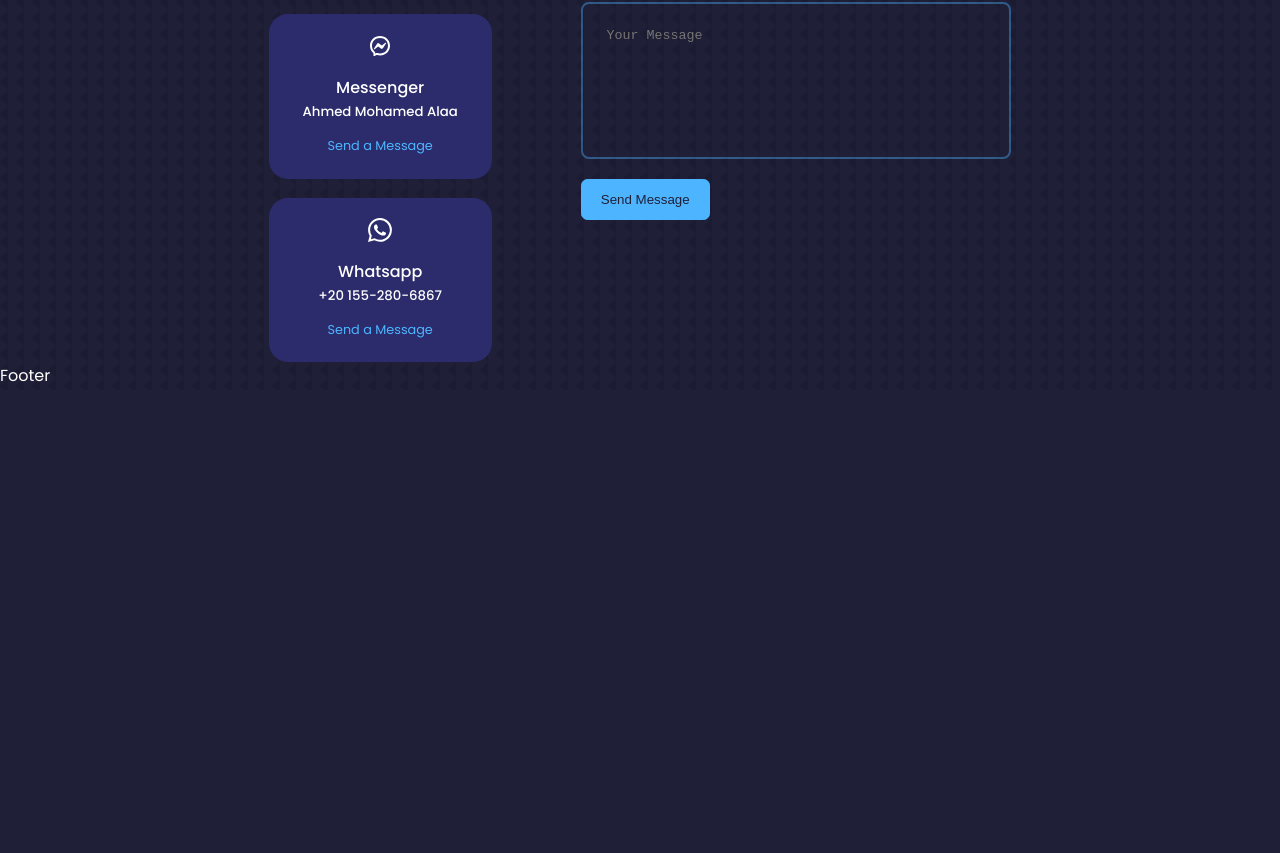
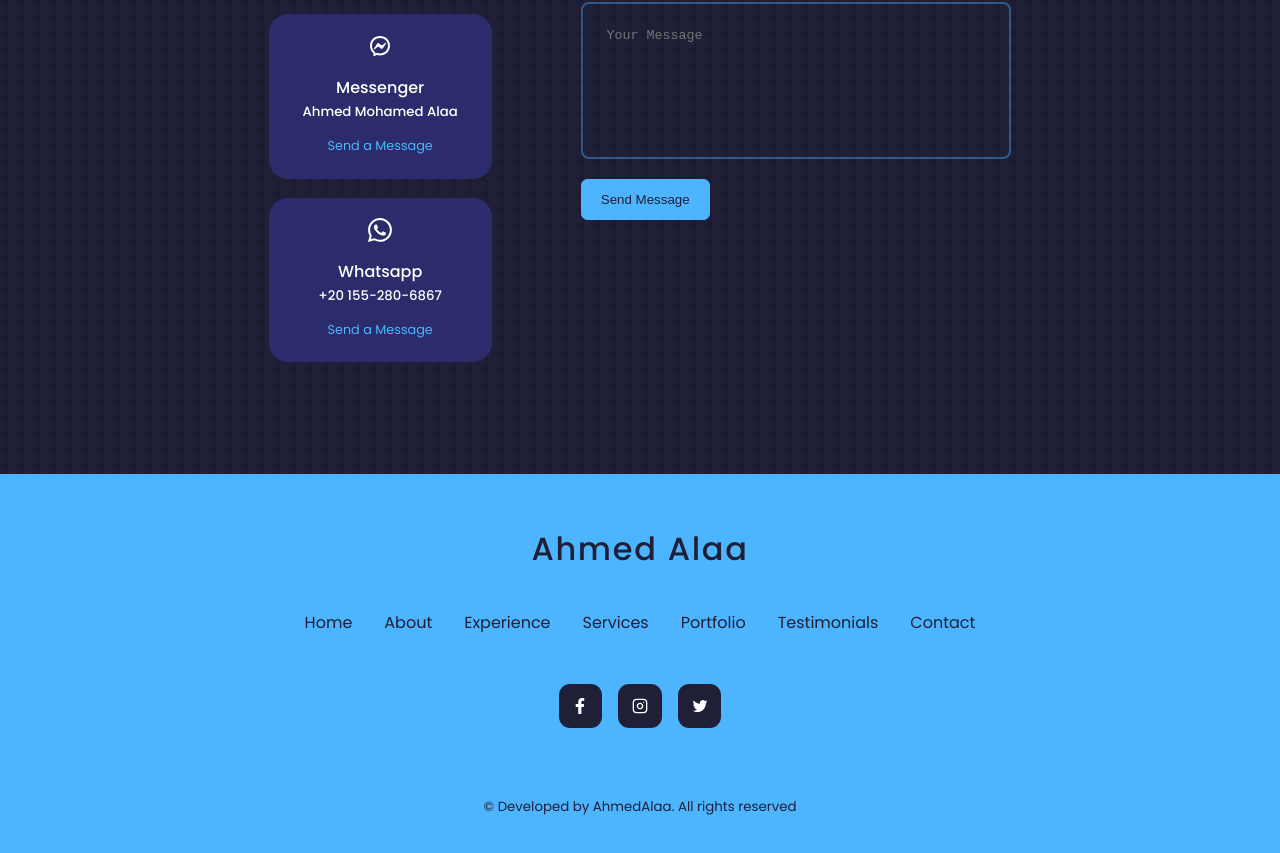
Before and after one commit to AhmedAlaa21/Reactjs-portfolio, a React (Create React App) app: page / in a window 1280 px wide. Shown: the part 5046-5899 px from the top of the page. Before the commit the page ends 5436 px from the top, so only its background shows below. Built offline with nearby package versions, Linux system fonts and the light colour scheme.

Commit message:
update content

```diff
--- a/src/components/Footer/Footer.css
+++ b/src/components/Footer/Footer.css
@@ -0,0 +1,54 @@
+footer {
+  background: var(--color-primary);
+  padding: 3rem 0;
+  text-align: center;
+  font-style: 0.9rem;
+  margin-top: 7rem;
+}
+
+footer a {
+  color: var(--color-bg);
+}
+
+.footer_logo {
+  font-size: 2rem;
+  font-weight: 500;
+  margin-bottom: 2rem;
+  display: inline-block;
+  letter-spacing: 1.7px;
+}
+
+.permalinks {
+  display: flex;
+  flex-wrap: wrap;
+  justify-content: center;
+  gap: 2rem;
+  margin: 0 auto 3rem;
+}
+
+.footer_socials {
+  display: flex;
+  justify-content: center;
+  gap: 1rem;
+  margin-bottom: 4rem;
+}
+
+.footer_socials a {
+  background: var(--color-bg);
+  padding: 0.8rem;
+  color: var(--color-white);
+  border-radius: 0.7rem;
+  display: flex;
+  border: 1px solid transparent;
+}
+
+.footer_socials a:hover {
+  background: transparent;
+  color: var(--color-bg);
+  border-color: var(--color-bg);
+}
+
+.footer_copyright {
+  margin-bottom: 4rem;
+  color: var(--color-bg);
+}
--- a/src/components/Footer/Footer.jsx
+++ b/src/components/Footer/Footer.jsx
@@ -1,8 +1,54 @@
 import React from "react";
 import "./Footer.css";
+import { FaFacebookF } from "react-icons/fa";
+import { FiInstagram } from "react-icons/fi";
+import { IoLogoTwitter } from "react-icons/io";
 
 const Footer = () => {
-  return <div>Footer</div>;
+  return (
+    <footer>
+      <a href="" className="footer_logo">
+        Ahmed Alaa
+      </a>
+      <ul className="permalinks">
+        <li>
+          <a href="#">Home</a>{" "}
+        </li>
+        <li>
+          <a href="#about">About</a>{" "}
+        </li>
+        <li>
+          <a href="#exp">Experience</a>
+        </li>
+        <li>
+          <a href="#services">Services</a>{" "}
+        </li>
+        <li>
+          <a href="#portfolio">Portfolio</a>{" "}
+        </li>
+        <li>
+          <a href="#testimonials">Testimonials</a>{" "}
+        </li>
+        <li>
+          <a href="#contact">Contact</a>{" "}
+        </li>
+      </ul>
+      <div className="footer_socials">
+        <a href="">
+          <FaFacebookF />
+        </a>
+        <a href="">
+          <FiInstagram />
+        </a>
+        <a href="">
+          <IoLogoTwitter />
+        </a>
+      </div>
+      <div className="footer_copyright">
+        <small>&copy; Developed by AhmedAlaa. All rights reserved</small>
+      </div>
+    </footer>
+  );
 };
 
 export default Footer;
```
